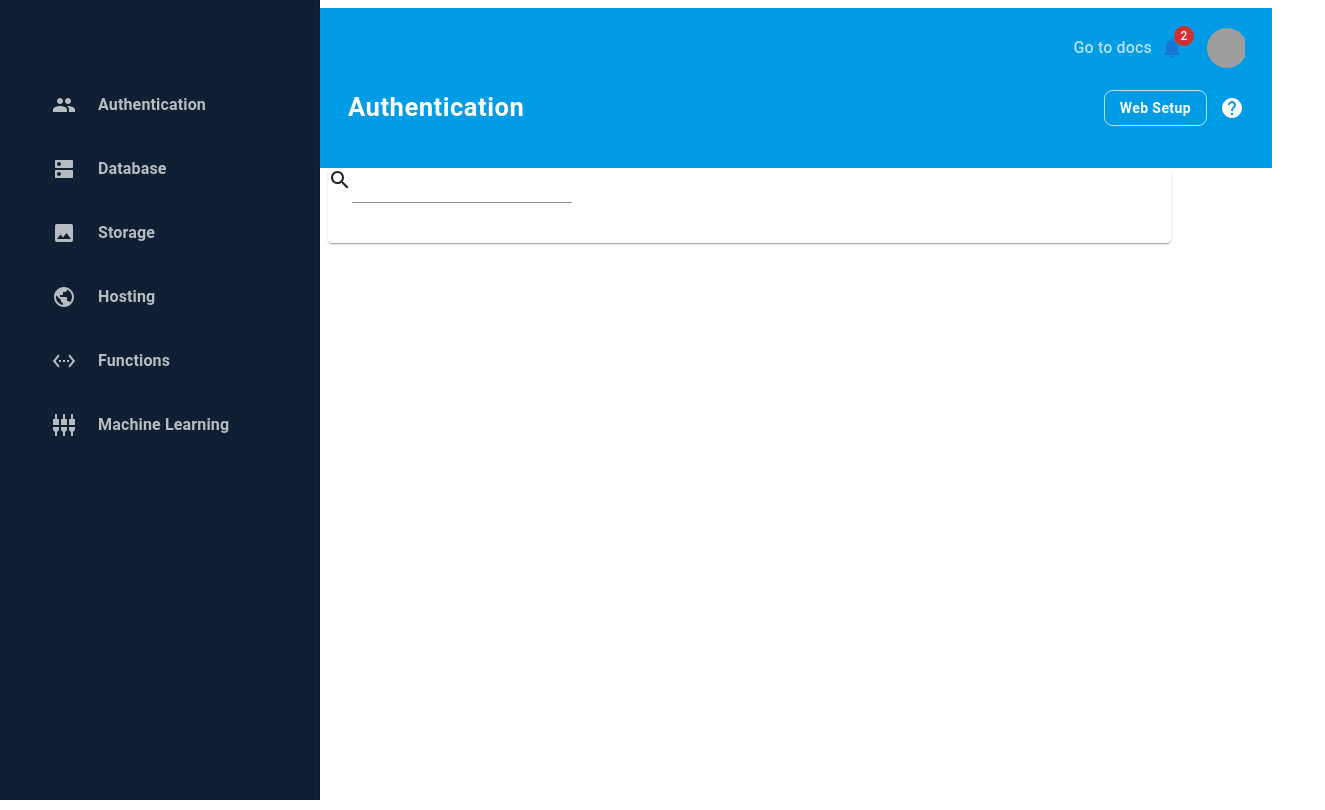
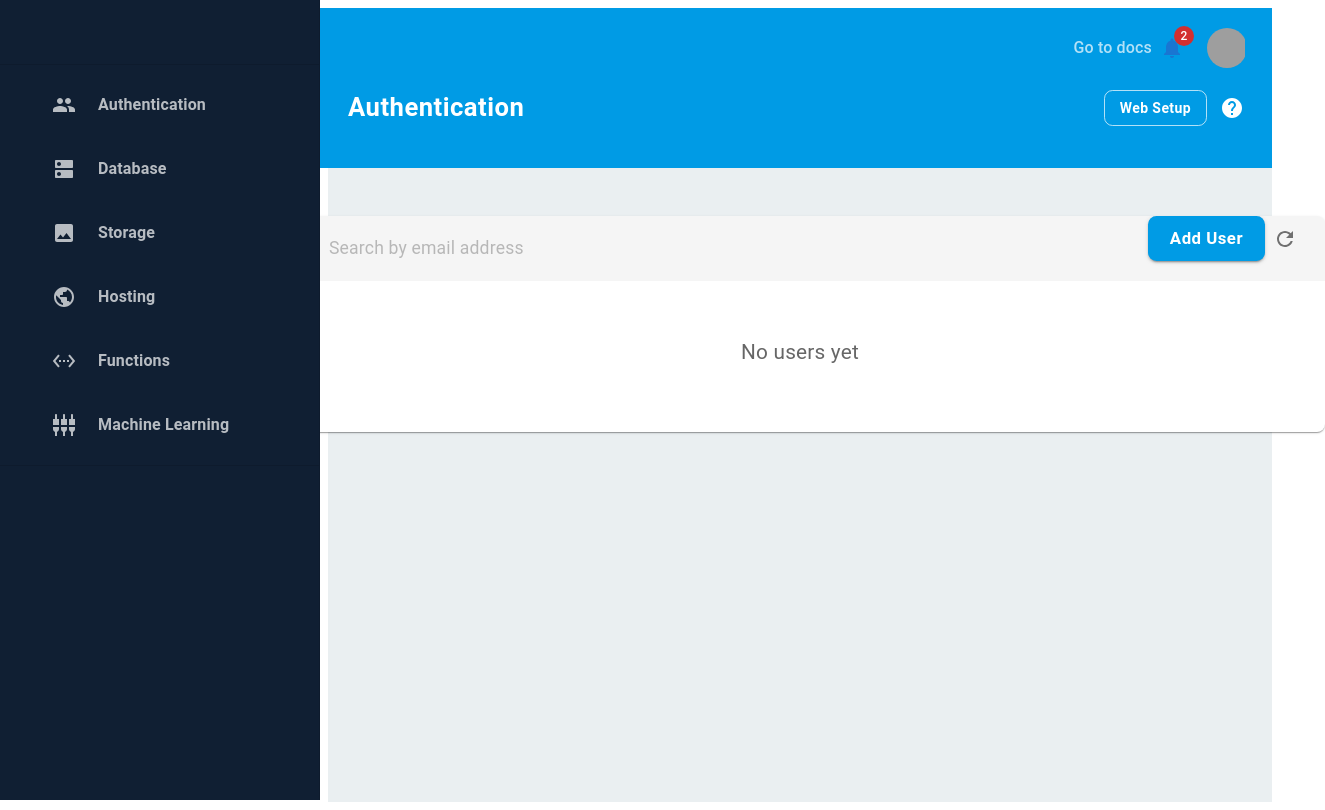
Before and after one commit to anthonysingiser/mui-dashboard, a React (Create React App) app: page /authentication in a window 1280 px wide. Shown: the whole page, 1325 px wide, since content can reach past the window. Built offline with nearby package versions, Linux system fonts and the light colour scheme; grey boxes are pictures that could not be loaded.

Commit message:
style Header, GridWrapper, SearchBar, Authentication

```diff
--- a/src/components/Header/Header.js
+++ b/src/components/Header/Header.js
@@ -7,46 +7,10 @@ import Typography from '@mui/material/Typography'
 import Tooltip from '@mui/material/Tooltip'
 import HelpIcon from '@mui/icons-material/Help';
 import Box from '@mui/material/Box'
+import { headerStyles } from "./styles";
 
 const Header = ({ title }) => {
-    const headerStyles = {
-        wrapper: {
-            width: '100%',
-            display: 'flex',
-            flexDirection: 'column',
-            backgroundColor: '#009be5',
-            padding: '20px'
-        },
-        topRow: {
-            display: 'flex',
-            flexDirection: 'row',
-            justifyContent: 'end',
-            alignItems: 'center',
-            marginBottom: '20px',
-            '*': {
-                marginRight: '5px'
-            },
-        },
-        middleRow: {
-            display: 'flex',
-            flexDirecton: 'row',
-            alignItems: 'center',
-            justifyContent: 'space-between',
-            marginBottom: '20px',
-            marginLeft: '320px',
-        },
-        link: {
-            fontWeight: 500,
-            color: 'rgba(255, 255, 255, 0.7)',
-            '&:hover': {
-                color: '#fff',
-                cursor: 'pointer',
-            },
-        },
-        webButton: {
-            marginRight: '5px',
-        },
-    }
+
     return (
       <Box sx = {headerStyles.wrapper}>
         <Box sx={headerStyles.topRow}>
--- /dev/null
+++ b/src/components/Header/styles.js
@@ -0,0 +1,38 @@
+export const headerStyles = {
+    wrapper: {
+        width: '100%',
+        display: 'flex',
+        flexDirection: 'column',
+        backgroundColor: '#009be5',
+        padding: '20px',
+    },
+    topRow: {
+        display: 'flex',
+        flexDirection: 'row',
+        justifyContent: 'end',
+        alignItems: 'center',
+        marginBottom: '20px',
+        '*': {
+            marginRight: '5px',
+        },
+    },
+    middleRow: {
+        display: 'flex',
+        flexDirection: 'row',
+        alignItems: 'center',
+        justifyContent: 'space-between',
+        marginBottom: '20px',
+        marginLeft: '320px',
+    },
+    link: {
+        fontWeight: 500,
+        color: 'rgba(255, 255, 255, 0.7)',
+        "&:hover": {
+            color: '#fff',
+            cursor: 'pointer',
+        },
+    },
+    webButton: {
+        marginRight: '5px',
+    },
+};
--- a/src/components/common/BasicCard/BasicCard.js
+++ b/src/components/common/BasicCard/BasicCard.js
@@ -1,10 +1,11 @@
 import React from "react"
 import Card from '@mui/material/Card'
 import CardContent from '@mui/material/CardContent'
+import { cardStyles } from "./styles"
 
 const BasicCard = ({ header, content }) => {
     return (
-        <Card>
+        <Card sx={cardStyles}>
             {header}
             <CardContent>
                 {content}
--- /dev/null
+++ b/src/components/common/BasicCard/styles.js
@@ -0,0 +1,7 @@
+export const cardStyles= {
+    width: '1050px',
+    position: 'absolute',
+    left: '50%',
+    transform: 'translateX(-50%)',
+    borderRadius: '8px'
+}
--- a/src/components/common/CommonButton/CommonButton.js
+++ b/src/components/common/CommonButton/CommonButton.js
@@ -1,7 +1,7 @@
 import React from 'react'
 import Button from '@mui/material/Button';
 
-const CommonButton = ({children, color, disabled, size, sx, variant}) => {
+const CommonButton = ({children, color, disabled, size, sx, variant, onClick}) => {
     return (
         <Button
             color={color}
@@ -9,6 +9,7 @@ const CommonButton = ({children, color, disabled, size, sx, variant}) => {
             size={size}
             sx={sx}
             variant={variant}
+            onClick={onClick}
         >
             {children}
         </Button>
--- /dev/null
+++ b/src/components/common/GridWrapper/GridWrapper.js
@@ -0,0 +1,14 @@
+import React from 'react'
+import Grid from '@mui/material/Grid';
+import { gridWrapperStyles } from './styles';
+
+const GridWrapper = ({ children }) => {
+
+    return (
+        <Grid item xs={12} sx={gridWrapperStyles}>
+            {children}
+        </Grid>
+    )
+}
+
+export default GridWrapper
--- /dev/null
+++ b/src/components/common/GridWrapper/styles.js
@@ -0,0 +1,7 @@
+export const gridWrapperStyles = {
+    position: 'relative',
+    padding: '48px 32px',
+    minHeight: 'calc(100vh - 166px)',
+    marginLeft: '320px',
+    backgroundColor: '#eaeff1',
+}
--- a/src/components/common/SearchBar/SearchBar.js
+++ b/src/components/common/SearchBar/SearchBar.js
@@ -1,17 +1,19 @@
-import React from "react"
-import SearchIcon from '@mui/icons-material/Search'
-import IconButton from '@mui/material/IconButton'
-import { Input } from "@mui/material"
+import React from 'react'
+import SearchIcon from '@mui/icons-material/Search';
+import Input from '@mui/material/Input';
+import Box from '@mui/material/Box';
 
-const SearchBar = ({ placeholder, onChange }) => {
+const SearchBar = ({ placeholder, onChange, searchBarWidth }) => {
     return (
-        <div>
-            <SearchIcon/>
+        <Box sx={{ display: 'flex', alignItems: 'center' }}>
+            <SearchIcon sx={{ marginRight: '10px' }} />
             <Input
                 placeholder={placeholder}
                 onChange={onChange}
+                sx={{width: searchBarWidth, color: 'rgba(0, 0, 0, 0.6)', fontSize: '1.1rem'}}
+                disableUnderline
             />
-        </div>
+        </Box>
     )
 }
 
--- a/src/pages/Authentication/Authentication.js
+++ b/src/pages/Authentication/Authentication.js
@@ -1,13 +1,60 @@
 import React from 'react'
-import Grid from '@mui/material/Grid'
-import BasicCard from '../../components/common/BasicCard/BasicCard'
-import SearchBar from '../../components/common/SearchBar/SearchBar'
+import BasicCard from '../../components/common/BasicCard/BasicCard';
+import RefreshIcon from '@mui/icons-material/Refresh';
+import SearchBar from '../../components/common/SearchBar/SearchBar';
+import IconButton from '@mui/material/IconButton';
+import CommonButton from '../../components/common/CommonButton/CommonButton';
+import Typography from '@mui/material/Typography';
+import Box from '@mui/material/Box';
+import GridWrapper from '../../components/common/GridWrapper/GridWrapper';
+import { cardHeaderStyles } from './styles';
 
 const Authentication = () => {
+    const getHeader = () => {
+        const handleChange = (value) =>{
+            console.log(value)
+        }
+        const addUser = () => {
+            console.log('click')
+        }
+        return (
+            <Box sx={cardHeaderStyles.wrapper}>
+                <SearchBar
+                    placeholder="Search by email address"
+                    onChange={(event) => handleChange(event.target.value)}
+                    searchBarWidth='720px'
+                />
+                <Box>
+                    <CommonButton
+                        variant='contained'
+                        onClick={addUser}
+                        size='large'
+                        sx={cardHeaderStyles.addUserButton}
+                    >
+                        Add User
+                    </CommonButton>
+                    <IconButton>
+                        <RefreshIcon />
+                    </IconButton>
+                </Box>
+            </Box>
+        )
+    }
+    const getContent = () => (
+        <Typography
+            align='center'
+            sx={{ margin: '40px 16px', color: 'rgba(0, 0, 0, 0.6)', fontSize: '1.3rem'}}
+        >
+            No users yet
+        </Typography>
+    )
     return (
-    <Grid item xs={8} sx={{ marginLeft: '320px'}}>
-        <BasicCard header={<SearchBar />} />
-    </Grid>
+    <GridWrapper>
+        <BasicCard
+            header={getHeader()}
+            content={getContent()}
+        />
+    </GridWrapper>
     )
 }
 
--- /dev/null
+++ b/src/pages/Authentication/styles.js
@@ -0,0 +1,15 @@
+export const cardHeaderStyles = {
+    wrapper: {
+        display: 'flex',
+        alignitems: 'center',
+        justifyContent: 'space-between',
+        paddingLeft: '20px',
+        paddingRight: '20px',
+        height: '65px',
+        backgroundColor: '#f5f5f5',
+        borderBottom: '1 px solid rgba(0, 0, 0, 0.12)',
+    },
+    addUserButton: {
+        fontSize: '1.05rem'
+    },
+}
```
